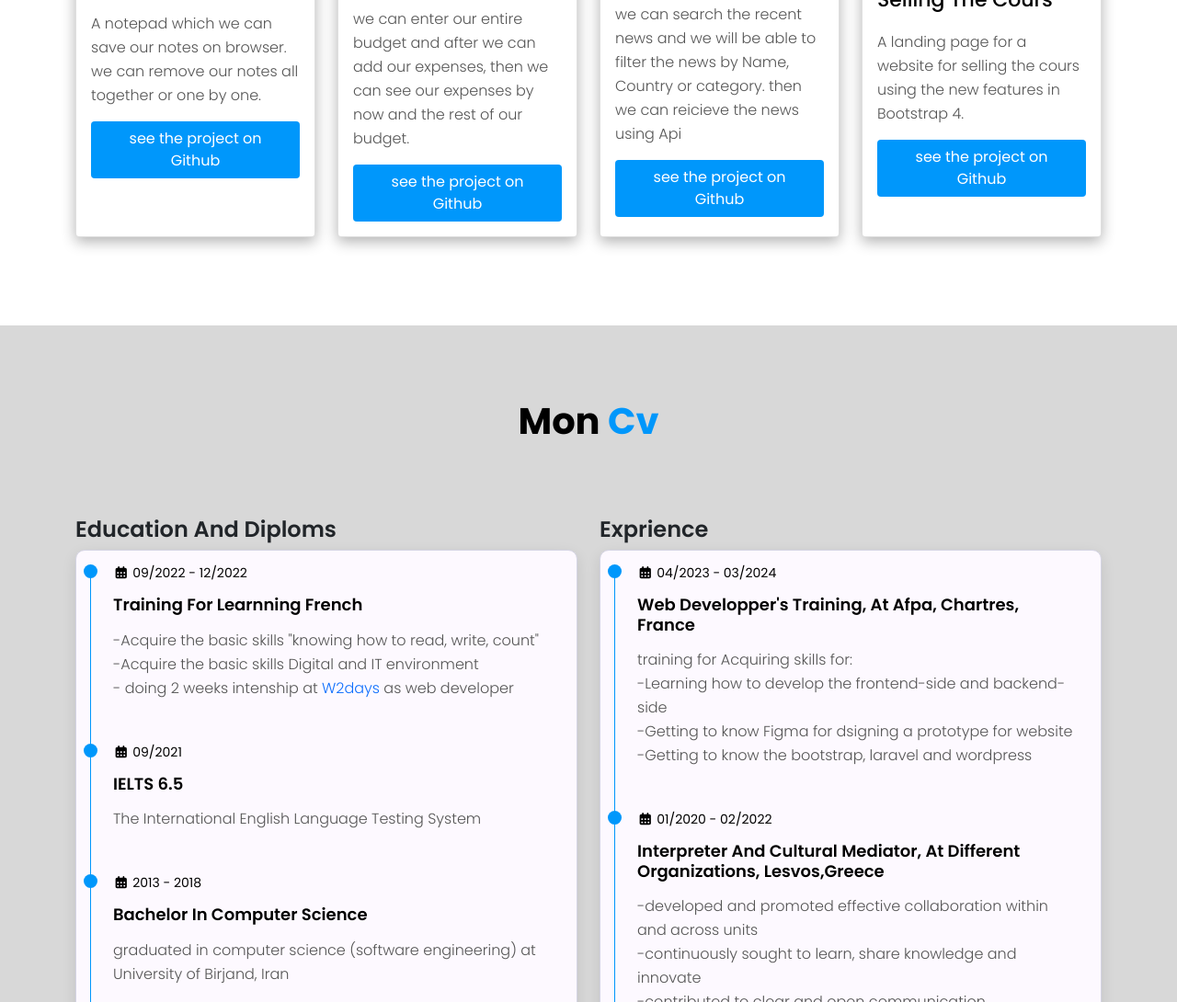
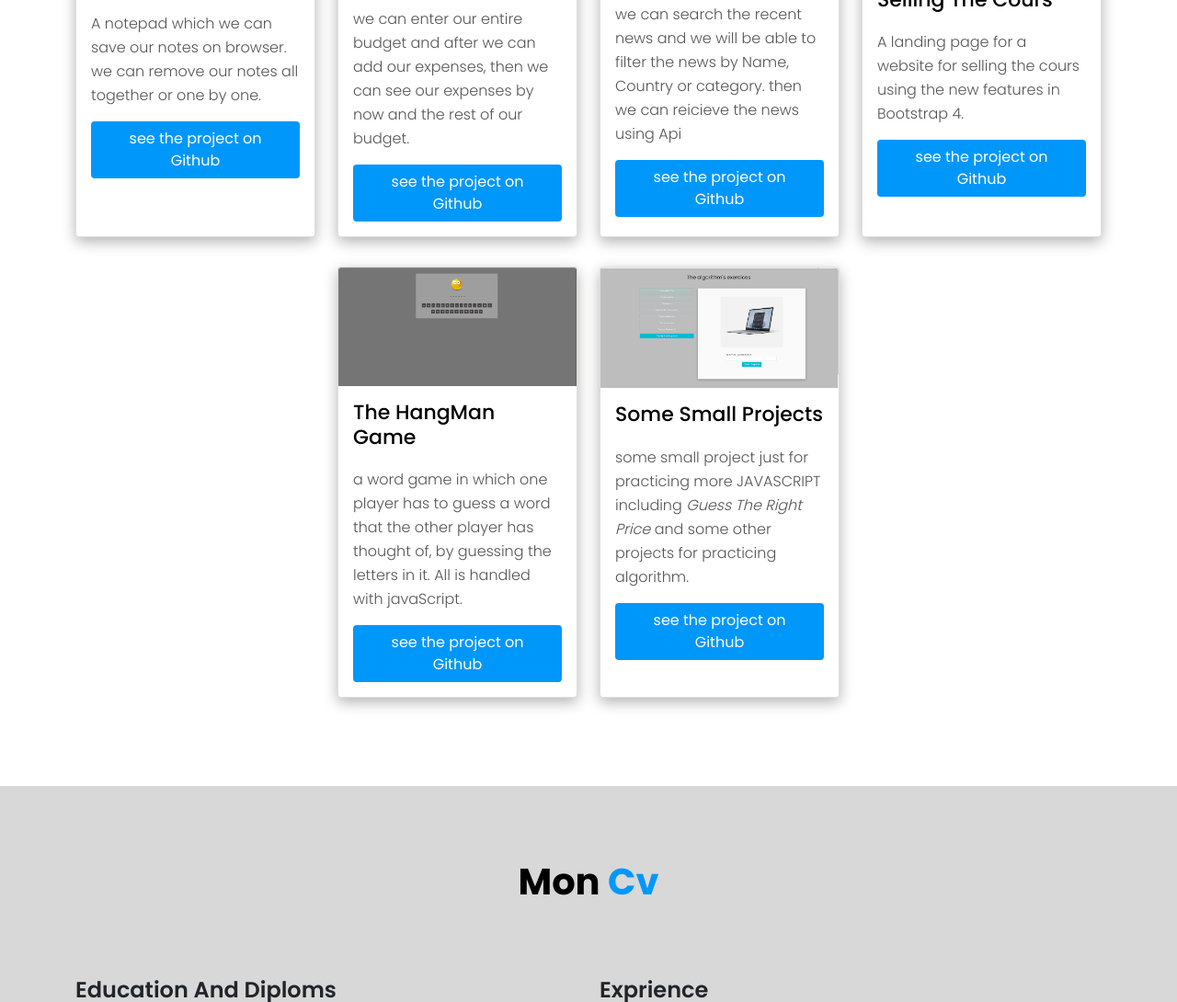
Before and after one commit to MohammadRezaeeGithub/MohammadRezaeeGithub.github.io, a plain HTML site: page index.html in a window 1280 px wide. Shown: the part 1678-2768 px from the top of the page at 92% size. Drawn offline with nearby package versions, Linux system fonts and the light colour scheme.

Commit message:
Add files via upload

```diff
--- a/index.html
+++ b/index.html
@@ -228,6 +228,30 @@
                 </div>
               </div>
               <!-- skill-item end-->
+              <!-- skill-item start-->
+              <div class="col-md-4 col-sm-12 col-lg-3 mt-3 mb-3 d-flex justify-content-center skill-new-item " data-category="javascript">
+                <div class="card" style="width: 18rem;">
+                  <img src="img/hm.png" class="card-img-top" alt="">
+                  <div class="card-body">
+                    <h5 class="card-title">The HangMan Game</h5>
+                    <p class="card-text">a word game in which one player has to guess a word that the other player has thought of, by guessing the letters in it. All is handled with javaScript. </p>
+                    <a href="https://github.com/MohammadRezaeeGithub/HangManGame" class="btn">see the project on Github</a>
+                  </div>
+                </div>
+              </div>
+              <!-- skill-item end-->
+              <!-- skill-item start-->
+              <div class="col-md-4 col-sm-12 col-lg-3 mt-3 mb-3 d-flex justify-content-center skill-new-item " data-category="javascript">
+                <div class="card" style="width: 18rem;">
+                  <img src="img/exAl.png" class="card-img-top" alt="">
+                  <div class="card-body">
+                    <h5 class="card-title">some small projects</h5>
+                    <p class="card-text">some small project just for practicing more JAVASCRIPT including <i>Guess The Right Price</i> and some other projects for practicing algorithm.</p>
+                    <a href="https://github.com/MohammadRezaeeGithub/HangManGame" class="btn">see the project on Github</a>
+                  </div>
+                </div>
+              </div>
+              <!-- skill-item end-->
           </div>
         </div>
       </section>
```
Also changed, not shown: indexfr.html (+24 -0 lines), img/exAl.png (added), img/hm.png (added).
